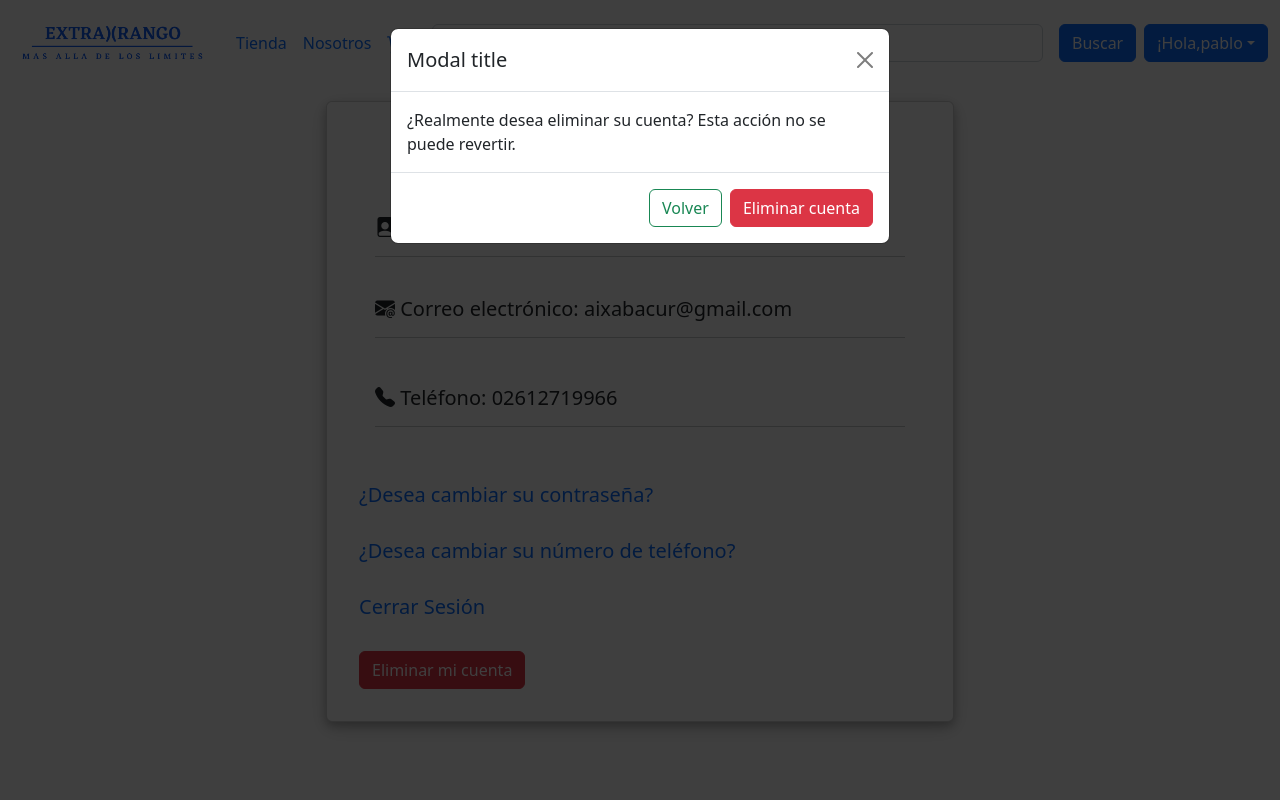
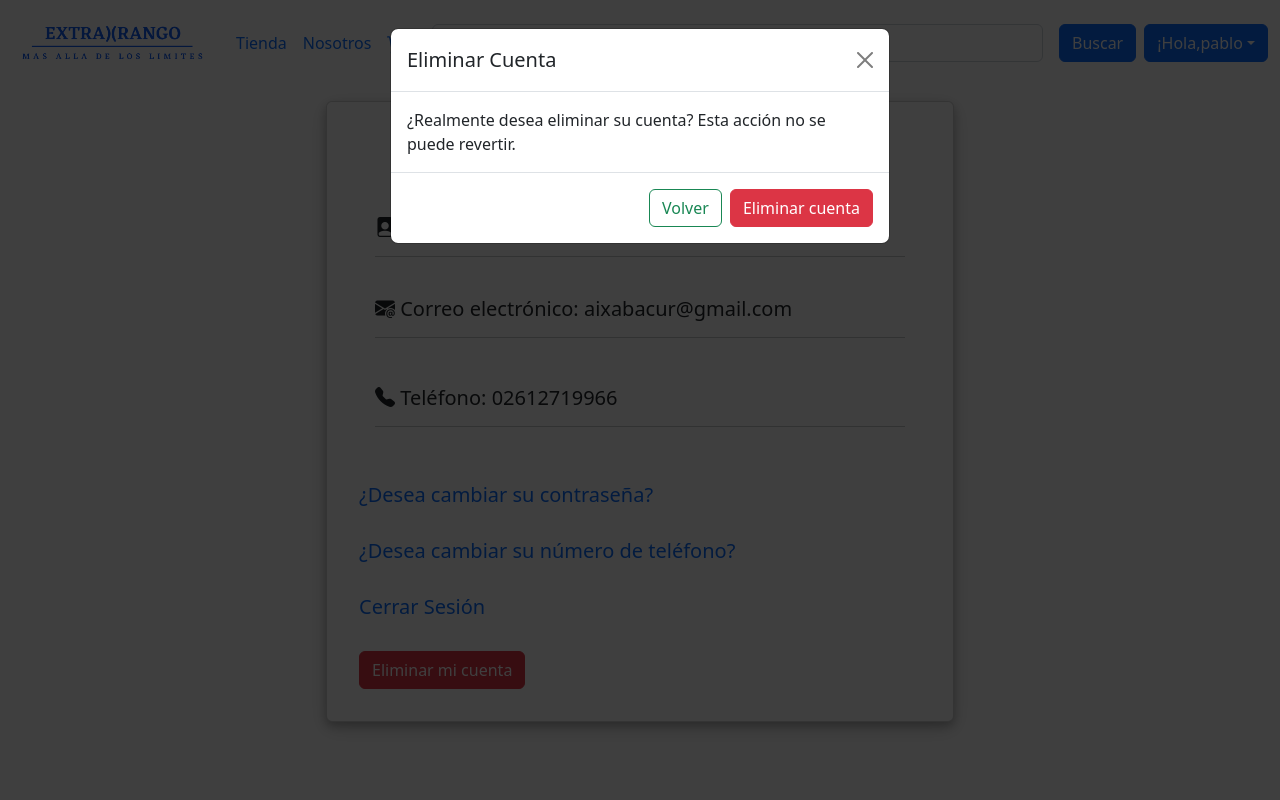
Before and after one commit to PenoffPablo/ExtraRango, a PHP site: page /Profile.php in a window 1280 px wide, after a click on "Eliminar mi cuenta". Run offline with PHP 8.4, Linux system fonts and the light colour scheme; a user stored in the database is signed in; data comes from the database, SQL or seed files in the repository; some libraries are stand-ins or nearby versions.

Commit message:
errores corregidos

```diff
--- a/Users/Profile.php
+++ b/Users/Profile.php
@@ -77,7 +77,7 @@ if (isset($_SESSION['id_usuario'])) {
   <div class="modal-dialog">
     <div class="modal-content">
       <div class="modal-header">
-        <h5 class="modal-title" id="staticBackdropLabel">Modal title</h5>
+        <h5 class="modal-title" id="staticBackdropLabel">Eliminar Cuenta</h5>
         <button type="button" class="btn-close" data-bs-dismiss="modal" aria-label="Close"></button>
       </div>
       <div class="modal-body">
--- a/contraseña.txt
+++ /dev/null
@@ -1 +0,0 @@
-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
```
